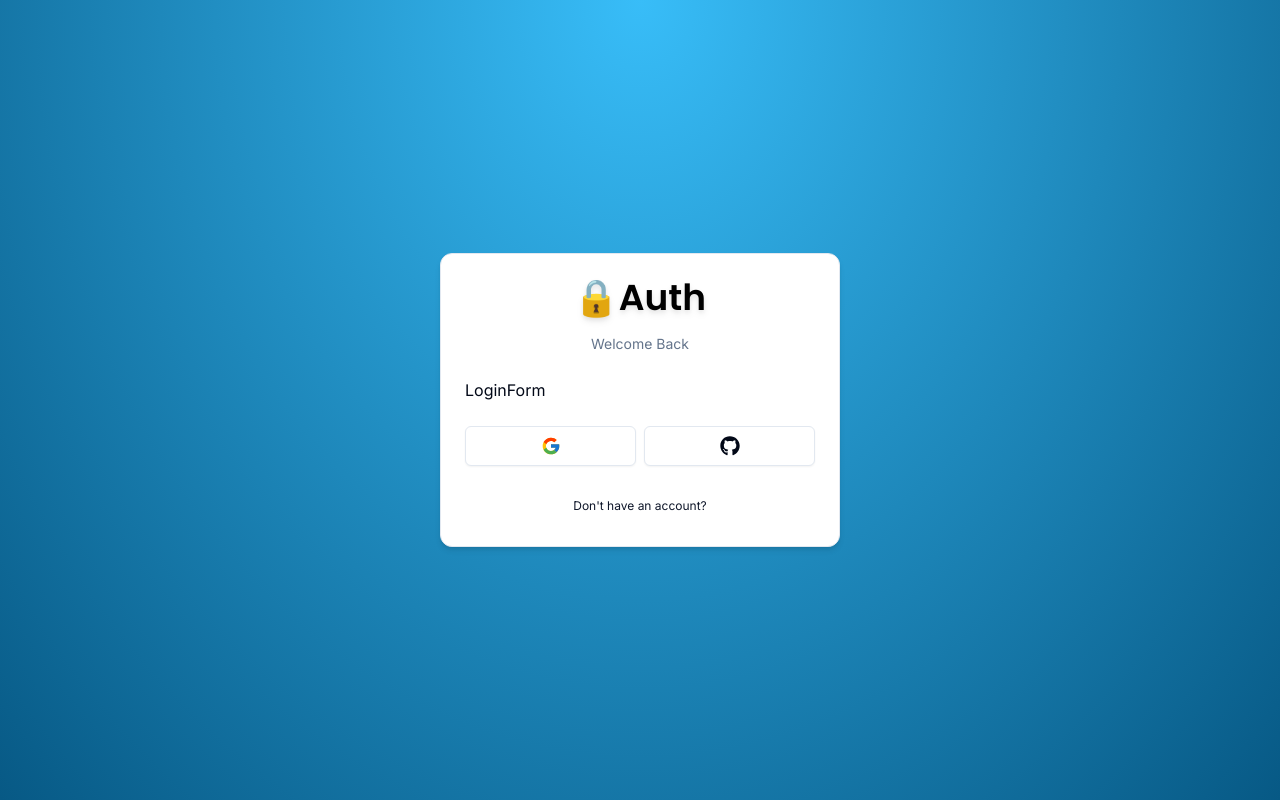
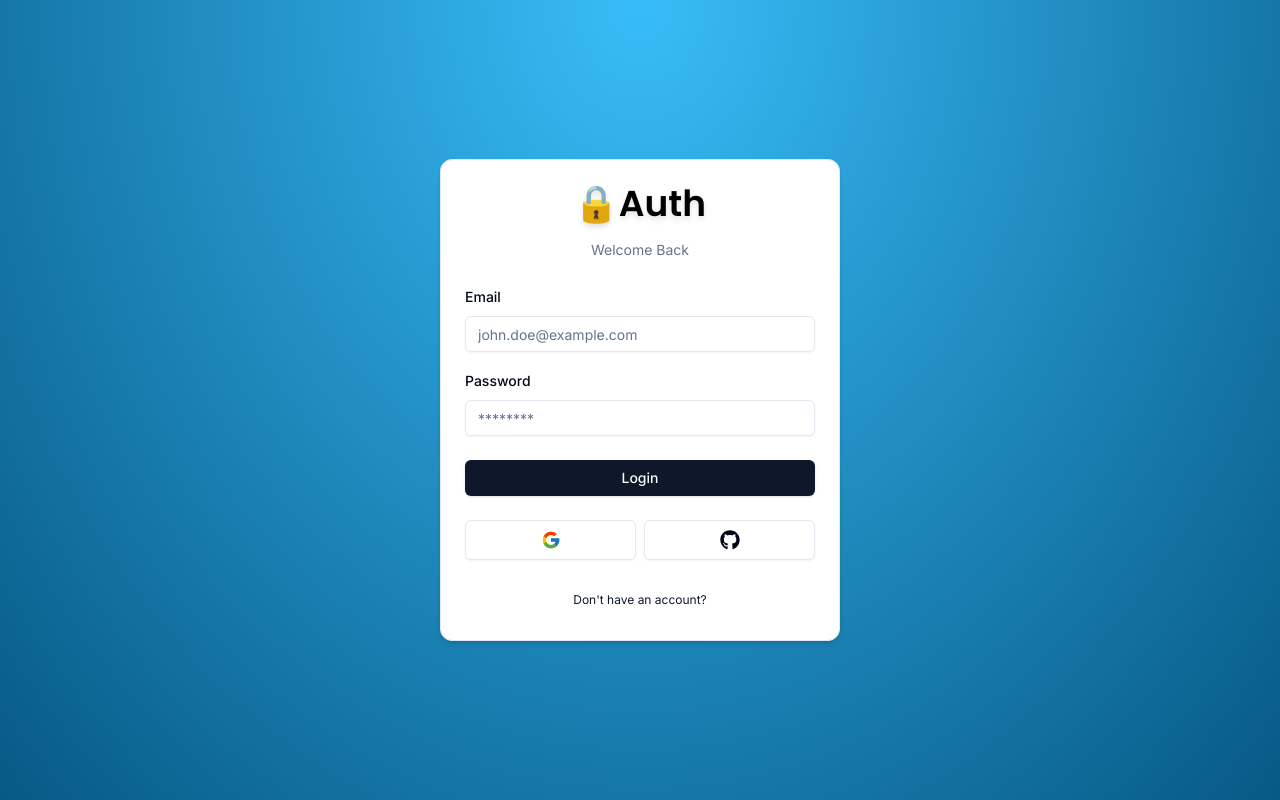
Before and after one commit to LovepreetSingh12/next-auth-v5, a Next.js app: page /auth/login in a window 1280 px wide. Built offline with nearby package versions, Linux system fonts and the light colour scheme.

Commit message:
Added Main Form under CardWrapper

```diff
--- a/components/auth/login-form.tsx
+++ b/components/auth/login-form.tsx
@@ -1,7 +1,31 @@
+"use client"
+
 import React from 'react'
 import CardWrapper from './card-wrapper'
+import { useForm } from 'react-hook-form'
+import { zodResolver } from '@hookform/resolvers/zod'
+import { LoginSchema } from '@/schemas'
+import { z } from 'zod'
+import { Form, FormControl, FormField, FormItem, FormLabel, FormMessage } from '../ui/form'
+import { Input } from '../ui/input'
+import { Button } from '../ui/button'
+import { FormError } from '../ui/form-error'
+import { FormSuccess } from '../ui/form-success'
 
 export default function LoginForm() {
+
+  const form  = useForm<z.infer<typeof LoginSchema>>({
+    resolver: zodResolver(LoginSchema),
+    defaultValues: {
+      email : "",
+      password : ""
+    }
+  });
+
+  const onSubmit = (values : z.infer<typeof LoginSchema>) => {
+    console.log(values);
+  }
+
   return (
     <CardWrapper
         headerLabel='Welcome Back'
@@ -9,7 +33,57 @@
         backButtonHref='/auth/register'
         showSocial
     >
-        LoginForm
+        <Form {...form}>
+          <form
+            onSubmit={form.handleSubmit(onSubmit)}
+            className='space-y-6'
+          >
+            <div className='space-y-4'>
+              <FormField
+                control={form.control}
+                name="email"
+                render={({field}) =>(
+                  <FormItem>
+                    <FormLabel>Email</FormLabel>
+                    <FormControl>
+                      <Input
+                        {...field}
+                        placeholder='john.doe@example.com'
+                        type='email'
+                      />
+                    </FormControl>
+                    <FormMessage/>
+                  </FormItem>
+                )}
+              />
+              <FormField
+                control={form.control}
+                name="password"
+                render={({field}) =>(
+                  <FormItem>
+                    <FormLabel>Password</FormLabel>
+                    <FormControl>
+                      <Input
+                        {...field}
+                        placeholder='********'
+                        type='password'
+                      />
+                    </FormControl>
+                    <FormMessage/>
+                  </FormItem>
+                )}
+              />
+            </div>
+            <FormSuccess message=''/>
+            <FormError message=''/>
+            <Button
+              type='submit'
+              className='w-full'
+            >
+              Login
+            </Button>
+          </form>
+        </Form>
     </CardWrapper>
   )
 }
--- /dev/null
+++ b/components/ui/form-error.tsx
@@ -0,0 +1,17 @@
+import { ExclamationTriangleIcon } from '@radix-ui/react-icons';
+
+interface FormErrorProps {
+    message? : string
+}
+
+export const FormError = ({message} : FormErrorProps) => {
+    if(!message) return null;
+
+    return (
+        <div className='bg-destructive/15 p-3 rounded-md flex
+        items-center gap-x-2 text-sm text-destructive'>
+            <ExclamationTriangleIcon className='w-4 h-4'/>
+            <p>{message}</p>
+        </div>
+    )
+}
--- /dev/null
+++ b/components/ui/form-success.tsx
@@ -0,0 +1,17 @@
+import { CheckCircledIcon } from '@radix-ui/react-icons';
+
+interface FormSuccessProps {
+    message? : string
+}
+
+export const FormSuccess = ({message} : FormSuccessProps) => {
+    if(!message) return null;
+
+    return (
+        <div className='bg-emerald-500/15 p-3 rounded-md flex
+        items-center gap-x-2 text-sm text-emerald-500'>
+            <CheckCircledIcon className='w-4 h-4'/>
+            <p>{message}</p>
+        </div>
+    )
+}
--- /dev/null
+++ b/components/ui/form.tsx
@@ -0,0 +1,176 @@
+import * as React from "react"
+import * as LabelPrimitive from "@radix-ui/react-label"
+import { Slot } from "@radix-ui/react-slot"
+import {
+  Controller,
+  ControllerProps,
+  FieldPath,
+  FieldValues,
+  FormProvider,
+  useFormContext,
+} from "react-hook-form"
+
+import { cn } from "@/lib/utils"
+import { Label } from "@/components/ui/label"
+
+const Form = FormProvider
+
+type FormFieldContextValue<
+  TFieldValues extends FieldValues = FieldValues,
+  TName extends FieldPath<TFieldValues> = FieldPath<TFieldValues>
+> = {
+  name: TName
+}
+
+const FormFieldContext = React.createContext<FormFieldContextValue>(
+  {} as FormFieldContextValue
+)
+
+const FormField = <
+  TFieldValues extends FieldValues = FieldValues,
+  TName extends FieldPath<TFieldValues> = FieldPath<TFieldValues>
+>({
+  ...props
+}: ControllerProps<TFieldValues, TName>) => {
+  return (
+    <FormFieldContext.Provider value={{ name: props.name }}>
+      <Controller {...props} />
+    </FormFieldContext.Provider>
+  )
+}
+
+const useFormField = () => {
+  const fieldContext = React.useContext(FormFieldContext)
+  const itemContext = React.useContext(FormItemContext)
+  const { getFieldState, formState } = useFormContext()
+
+  const fieldState = getFieldState(fieldContext.name, formState)
+
+  if (!fieldContext) {
+    throw new Error("useFormField should be used within <FormField>")
+  }
+
+  const { id } = itemContext
+
+  return {
+    id,
+    name: fieldContext.name,
+    formItemId: `${id}-form-item`,
+    formDescriptionId: `${id}-form-item-description`,
+    formMessageId: `${id}-form-item-message`,
+    ...fieldState,
+  }
+}
+
+type FormItemContextValue = {
+  id: string
+}
+
+const FormItemContext = React.createContext<FormItemContextValue>(
+  {} as FormItemContextValue
+)
+
+const FormItem = React.forwardRef<
+  HTMLDivElement,
+  React.HTMLAttributes<HTMLDivElement>
+>(({ className, ...props }, ref) => {
+  const id = React.useId()
+
+  return (
+    <FormItemContext.Provider value={{ id }}>
+      <div ref={ref} className={cn("space-y-2", className)} {...props} />
+    </FormItemContext.Provider>
+  )
+})
+FormItem.displayName = "FormItem"
+
+const FormLabel = React.forwardRef<
+  React.ElementRef<typeof LabelPrimitive.Root>,
+  React.ComponentPropsWithoutRef<typeof LabelPrimitive.Root>
+>(({ className, ...props }, ref) => {
+  const { error, formItemId } = useFormField()
+
+  return (
+    <Label
+      ref={ref}
+      className={cn(error && "text-destructive", className)}
+      htmlFor={formItemId}
+      {...props}
+    />
+  )
+})
+FormLabel.displayName = "FormLabel"
+
+const FormControl = React.forwardRef<
+  React.ElementRef<typeof Slot>,
+  React.ComponentPropsWithoutRef<typeof Slot>
+>(({ ...props }, ref) => {
+  const { error, formItemId, formDescriptionId, formMessageId } = useFormField()
+
+  return (
+    <Slot
+      ref={ref}
+      id={formItemId}
+      aria-describedby={
+        !error
+          ? `${formDescriptionId}`
+          : `${formDescriptionId} ${formMessageId}`
+      }
+      aria-invalid={!!error}
+      {...props}
+    />
+  )
+})
+FormControl.displayName = "FormControl"
+
+const FormDescription = React.forwardRef<
+  HTMLParagraphElement,
+  React.HTMLAttributes<HTMLParagraphElement>
+>(({ className, ...props }, ref) => {
+  const { formDescriptionId } = useFormField()
+
+  return (
+    <p
+      ref={ref}
+      id={formDescriptionId}
+      className={cn("text-[0.8rem] text-muted-foreground", className)}
+      {...props}
+    />
+  )
+})
+FormDescription.displayName = "FormDescription"
+
+const FormMessage = React.forwardRef<
+  HTMLParagraphElement,
+  React.HTMLAttributes<HTMLParagraphElement>
+>(({ className, children, ...props }, ref) => {
+  const { error, formMessageId } = useFormField()
+  const body = error ? String(error?.message) : children
+
+  if (!body) {
+    return null
+  }
+
+  return (
+    <p
+      ref={ref}
+      id={formMessageId}
+      className={cn("text-[0.8rem] font-medium text-destructive", className)}
+      {...props}
+    >
+      {body}
+    </p>
+  )
+})
+FormMessage.displayName = "FormMessage"
+
+export {
+  useFormField,
+  Form,
+  FormItem,
+  FormLabel,
+  FormControl,
+  FormDescription,
+  FormMessage,
+  FormField,
+}
--- /dev/null
+++ b/components/ui/input.tsx
@@ -0,0 +1,25 @@
+import * as React from "react"
+
+import { cn } from "@/lib/utils"
+
+export interface InputProps
+  extends React.InputHTMLAttributes<HTMLInputElement> {}
+
+const Input = React.forwardRef<HTMLInputElement, InputProps>(
+  ({ className, type, ...props }, ref) => {
+    return (
+      <input
+        type={type}
+        className={cn(
+          "flex h-9 w-full rounded-md border border-input bg-transparent px-3 py-1 text-sm shadow-sm transition-colors file:border-0 file:bg-transparent file:text-sm file:font-medium placeholder:text-muted-foreground focus-visible:outline-none focus-visible:ring-1 focus-visible:ring-ring disabled:cursor-not-allowed disabled:opacity-50",
+          className
+        )}
+        ref={ref}
+        {...props}
+      />
+    )
+  }
+)
+Input.displayName = "Input"
+
+export { Input }
--- /dev/null
+++ b/components/ui/label.tsx
@@ -0,0 +1,26 @@
+"use client"
+
+import * as React from "react"
+import * as LabelPrimitive from "@radix-ui/react-label"
+import { cva, type VariantProps } from "class-variance-authority"
+
+import { cn } from "@/lib/utils"
+
+const labelVariants = cva(
+  "text-sm font-medium leading-none peer-disabled:cursor-not-allowed peer-disabled:opacity-70"
+)
+
+const Label = React.forwardRef<
+  React.ElementRef<typeof LabelPrimitive.Root>,
+  React.ComponentPropsWithoutRef<typeof LabelPrimitive.Root> &
+    VariantProps<typeof labelVariants>
+>(({ className, ...props }, ref) => (
+  <LabelPrimitive.Root
+    ref={ref}
+    className={cn(labelVariants(), className)}
+    {...props}
+  />
+))
+Label.displayName = LabelPrimitive.Root.displayName
+
+export { Label }
--- a/package.json
+++ b/package.json
@@ -9,16 +9,20 @@
     "lint": "next lint"
   },
   "dependencies": {
+    "@hookform/resolvers": "^3.3.4",
     "@radix-ui/react-icons": "^1.3.0",
+    "@radix-ui/react-label": "^2.0.2",
     "@radix-ui/react-slot": "^1.0.2",
     "class-variance-authority": "^0.7.0",
     "clsx": "^2.1.0",
     "next": "14.1.4",
     "react": "^18",
     "react-dom": "^18",
+    "react-hook-form": "^7.51.2",
     "react-icons": "^5.0.1",
     "tailwind-merge": "^2.2.2",
-    "tailwindcss-animate": "^1.0.7"
+    "tailwindcss-animate": "^1.0.7",
+    "zod": "^3.22.4"
   },
   "devDependencies": {
     "@types/node": "^20",
--- /dev/null
+++ b/schemas/index.ts
@@ -0,0 +1,10 @@
+import * as z from "zod";
+
+export const LoginSchema = z.object({
+    email: z.string().email({
+        message: "Email is required"
+    }),
+    password: z.string().min(1, {
+        message: "Password is required!"
+    })
+})
```
Also changed, not shown: 1 other file (tests, documents, lock files or other folders).
